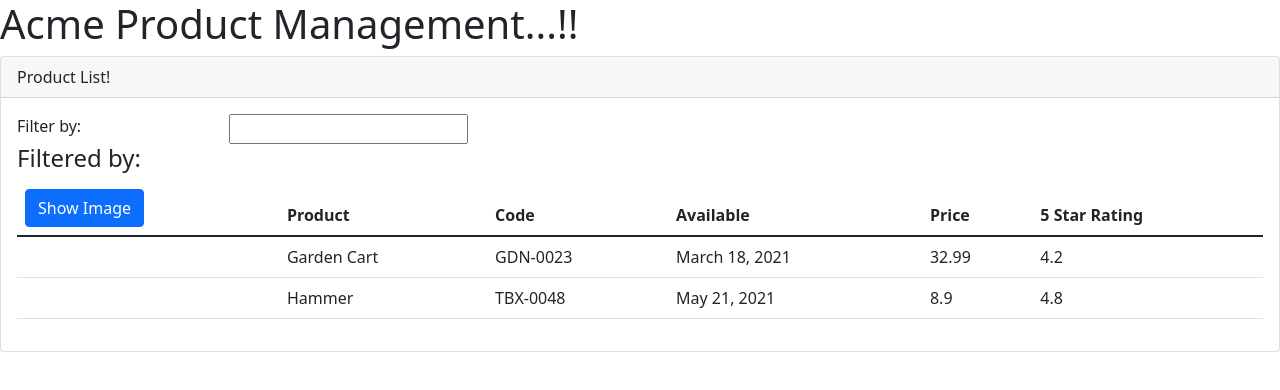
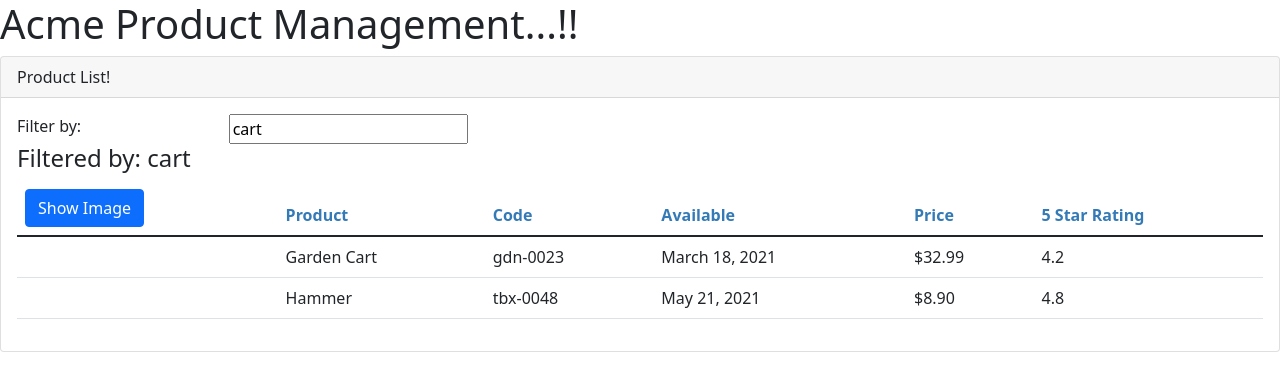
Before and after one commit to giannifontanot/ps-angular-getting-started, an Angular app: page / in a window 1280 px wide. Shown: the top 390 px of the page. Built offline with nearby package versions, Linux system fonts and the light colour scheme.

Commit message:
ProductList working with two way binding

```diff
--- a/src/app/app.module.ts
+++ b/src/app/app.module.ts
@@ -1,12 +1,13 @@
 import { NgModule } from '@angular/core';
 import { BrowserModule } from '@angular/platform-browser';
+import { FormsModule } from '@angular/forms';
 
 import { AppComponent } from './app.component';
 import {ProductListComponent} from "./products/product-list.component";
 
 @NgModule({
   declarations: [AppComponent, ProductListComponent],
-  imports: [BrowserModule],
+  imports: [BrowserModule, FormsModule],
   providers: [],
   bootstrap: [AppComponent]
 })
--- /dev/null
+++ b/src/app/products/IProduct.ts
@@ -0,0 +1,10 @@
+export interface IProduct {
+  productId: number;
+  productName: string;
+  productCode: string;
+  releaseDate: string;
+  price: number;
+  description: string;
+  starRating: number;
+  imageUrl: string;
+}
--- /dev/null
+++ b/src/app/products/product-list.component.css
@@ -0,0 +1,3 @@
+thead{
+  color: #337AB7;
+}
--- a/src/app/products/product-list.component.html
+++ b/src/app/products/product-list.component.html
@@ -3,11 +3,11 @@
   <div class="card-body">
     <div class="row">
       <div class="col-md-2">Filter by:</div>
-      <div class="col-md-4"><input type="text"></div>
+      <div class="col-md-4"><input type="text" [(ngModel)]="listFilter"></div>
     </div>
     <div class="row">
       <div class="col-md-6">
-        <h4>Filtered by:</h4>
+        <h4>Filtered by: {{listFilter}}</h4>
       </div>
     </div>
     <div class="table-responsive">
@@ -33,9 +33,9 @@
 *ngIf="showImage">
           </td>
           <td>{{product.productName}}</td>
-          <td>{{product.productCode}}</td>
+          <td>{{product.productCode | lowercase}}</td>
           <td>{{product.releaseDate}}</td>
-          <td>{{product.price}}</td>
+          <td>{{product.price | currency:'USD':'symbol':'1.2-2'}}</td>
           <td>{{product.starRating}}</td>
         </tr>
         </tbody>
--- a/src/app/products/product-list.component.ts
+++ b/src/app/products/product-list.component.ts
@@ -1,8 +1,10 @@
 import {Component} from '@angular/core';
+import {IProduct} from './IProduct';
 
 @Component({
   selector: 'pm-products',
-  templateUrl: './product-list.component.html'
+  templateUrl: './product-list.component.html',
+  styleUrls: ['./product-list.component.css']
 
 })
 export class ProductListComponent {
@@ -10,7 +12,8 @@
   pageTitle: string = 'Product List! ';
   imageWidth: number = 50;
   imageMargin: number = 2;
-  products: any[] = [
+  listFilter: string = 'cart';
+  products: IProduct[] = [
     {
       "productId": 2,
       "productName": "Garden Cart",
```
